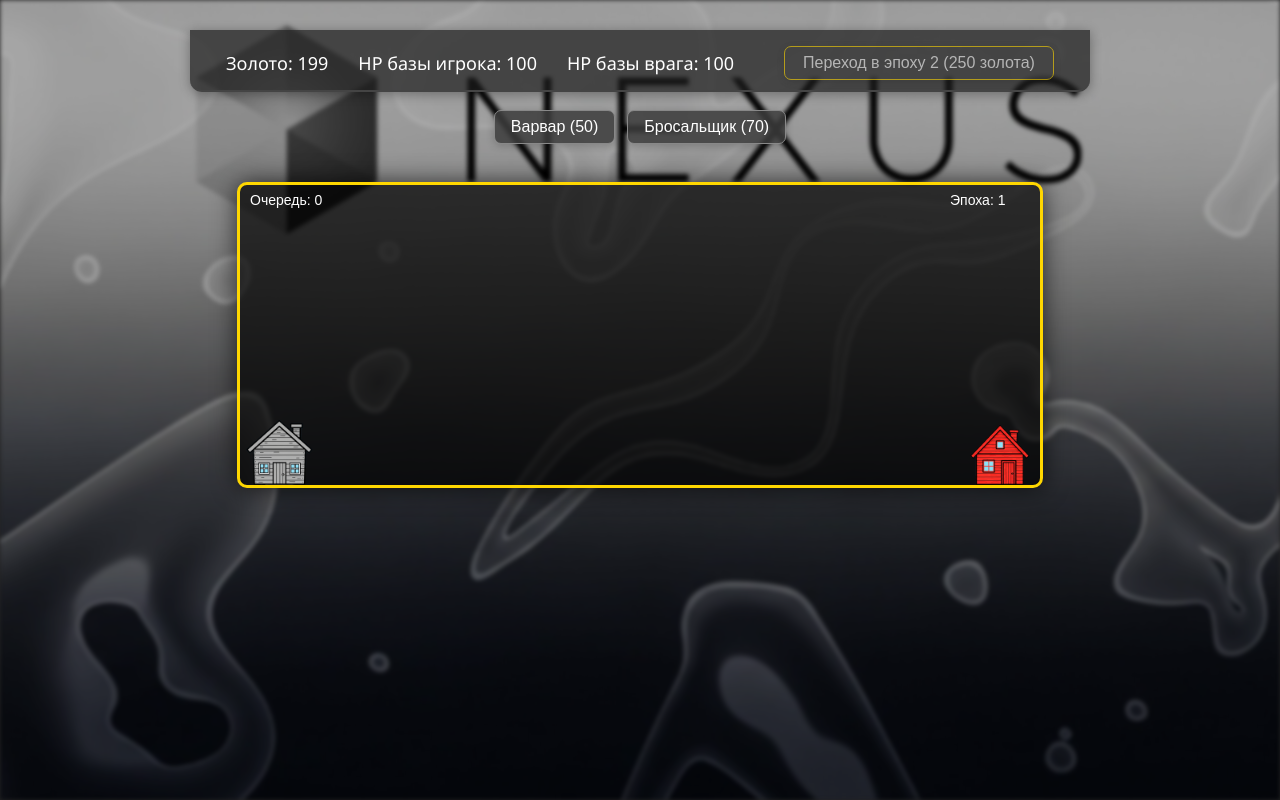
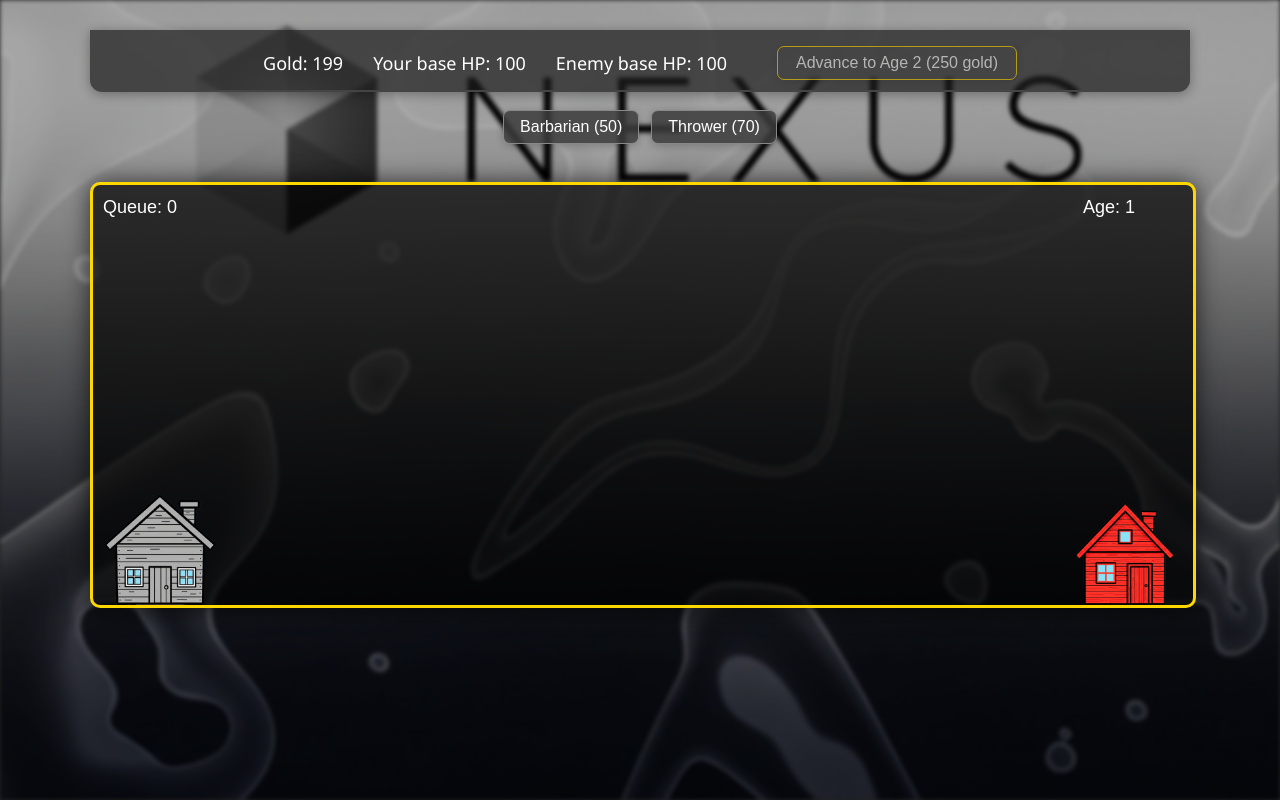
Before and after one commit to holderamb/NexusGame, a plain HTML site: page index.html in a window 1280 px wide. Drawn offline with Linux system fonts and the light colour scheme.

Commit message:
Add files via upload

```diff
--- a/game.js
+++ b/game.js
@@ -38,27 +38,27 @@ const AGE_CONFIG = {
   1: {
     baseHp: 100, upgradeCost: 250,
     units: {
-      'barbarian': { name: 'Варвар', cost: 50, hp: 60, attack: 10, speed: 0.8, range: 1, projectile: null, color: 'sandybrown', imgPathPlayer: 'images/barbarian_player.png', imgPathEnemy: 'images/barbarian_enemy.png', width: 30, height: 50 },
-      'thrower':   { name: 'Бросальщик', cost: 70, hp: 35, attack: 12, speed: 0.6, range: 120, projectile: 'stone', attackSpeed: 1800, color: 'peru', imgPathPlayer: 'images/thrower_player.png', imgPathEnemy: 'images/thrower_enemy.png', width: 30, height: 50 }
+      'barbarian': { name: 'Barbarian', cost: 50, hp: 60, attack: 10, speed: 0.8, range: 1, projectile: null, color: 'sandybrown', imgPathPlayer: 'images/barbarian_player.png', imgPathEnemy: 'images/barbarian_enemy.png', width: 52, height: 85 },
+      'thrower':   { name: 'Thrower', cost: 70, hp: 35, attack: 12, speed: 0.6, range: 120, projectile: 'stone', attackSpeed: 1800, color: 'peru', imgPathPlayer: 'images/thrower_player.png', imgPathEnemy: 'images/thrower_enemy.png', width: 52, height: 85 }
     },
     baseImgPathPlayer: 'images/base_age1_player.png', baseImgPathEnemy: 'images/base_age1_enemy.png'
   },
   2: {
     baseHp: 200, upgradeCost: 500,
     units: {
-      'spearman': { name: 'Копейщик', cost: 80, hp: 50, attack: 18, speed: 0.7, range: 40, projectile: null, color: 'silver', imgPathPlayer: 'images/spearman_player.png', imgPathEnemy: 'images/spearman_enemy.png', width: 35, height: 55 },
-      'swordsman':{ name: 'Мечник', cost: 60, hp: 80, attack: 15, speed: 0.7, range: 1, projectile: null, color: 'lightblue', imgPathPlayer: 'images/swordsman_player.png', imgPathEnemy: 'images/swordsman_enemy.png', width: 30, height: 50 },
-      'archer':   { name: 'Лучник', cost: 70, hp: 45, attack: 15, speed: 0.6, range: 150, projectile: 'arrow', attackSpeed: 1500, color: 'lightgreen', imgPathPlayer: 'images/archer_player.png', imgPathEnemy: 'images/archer_enemy.png', width: 30, height: 50 }
+      'spearman': { name: 'Spearman', cost: 80, hp: 50, attack: 18, speed: 0.7, range: 40, projectile: null, color: 'silver', imgPathPlayer: 'images/spearman_player.png', imgPathEnemy: 'images/spearman_enemy.png', width: 60, height: 94 },
+      'swordsman':{ name: 'Swordsman', cost: 60, hp: 80, attack: 15, speed: 0.7, range: 1, projectile: null, color: 'lightblue', imgPathPlayer: 'images/swordsman_player.png', imgPathEnemy: 'images/swordsman_enemy.png', width: 52, height: 85 },
+      'archer':   { name: 'Archer', cost: 70, hp: 45, attack: 15, speed: 0.6, range: 150, projectile: 'arrow', attackSpeed: 1500, color: 'lightgreen', imgPathPlayer: 'images/archer_player.png', imgPathEnemy: 'images/archer_enemy.png', width: 52, height: 85 }
     },
     baseImgPathPlayer: 'images/base_age2_player.png', baseImgPathEnemy: 'images/base_age2_enemy.png'
   },
   3: {
     baseHp: 300, upgradeCost: Infinity,
     units: {
-      'armored':  { name: 'Броневик', cost: 80, hp: 150, attack: 20, speed: 0.5, range: 1, projectile: null, color: 'dimgray', imgPathPlayer: 'images/armored_player.png', imgPathEnemy: 'images/armored_enemy.png', width: 40, height: 60 },
-      'knifeman': { name: 'Ножевик', cost: 50, hp: 60, attack: 25, speed: 0.9, range: 1, projectile: null, color: 'crimson', imgPathPlayer: 'images/knifeman_player.png', imgPathEnemy: 'images/knifeman_enemy.png', width: 30, height: 50 },
-      'pistoleer':{ name: 'Пистолетчик', cost: 90, hp: 55, attack: 30, speed: 0.7, range: 180, projectile: 'bullet', attackSpeed: 1000, color: 'gold', imgPathPlayer: 'images/pistoleer_player.png', imgPathEnemy: 'images/pistoleer_enemy.png', width: 30, height: 50 },
-      'rifleman': { name: 'Автоматчик', cost: 120, hp: 70, attack: 40, speed: 0.6, range: 200, projectile: 'bullet_burst', attackSpeed: 800, color: 'olive', imgPathPlayer: 'images/rifleman_player.png', imgPathEnemy: 'images/rifleman_enemy.png', width: 30, height: 50 }
+      'armored':  { name: 'Armored', cost: 80, hp: 150, attack: 20, speed: 0.5, range: 1, projectile: null, color: 'dimgray', imgPathPlayer: 'images/armored_player.png', imgPathEnemy: 'images/armored_enemy.png', width: 68, height: 102 },
+      'knifeman': { name: 'Knifeman', cost: 50, hp: 60, attack: 25, speed: 0.9, range: 1, projectile: null, color: 'crimson', imgPathPlayer: 'images/knifeman_player.png', imgPathEnemy: 'images/knifeman_enemy.png', width: 52, height: 85 },
+      'pistoleer':{ name: 'Pistoleer', cost: 90, hp: 55, attack: 30, speed: 0.7, range: 180, projectile: 'bullet', attackSpeed: 1000, color: 'gold', imgPathPlayer: 'images/pistoleer_player.png', imgPathEnemy: 'images/pistoleer_enemy.png', width: 52, height: 85 },
+      'rifleman': { name: 'Rifleman', cost: 120, hp: 70, attack: 40, speed: 0.6, range: 200, projectile: 'bullet_burst', attackSpeed: 800, color: 'olive', imgPathPlayer: 'images/rifleman_player.png', imgPathEnemy: 'images/rifleman_enemy.png', width: 52, height: 85 }
     },
     baseImgPathPlayer: 'images/base_age3_player.png', baseImgPathEnemy: 'images/base_age3_enemy.png'
   }
@@ -112,12 +112,12 @@ async function loadAllGameImages() {
 class Base {
   constructor(x, y, hp, isPlayer) {
     this.x = x;
-    this.y = y - 80;
+    this.y = y - 136; // 80 * 1.7
     this.hp = hp;
     this.maxHp = hp;
     this.isPlayer = isPlayer;
-    this.width = 80;
-    this.height = 80;
+    this.width = 136; // 80 * 1.7
+    this.height = 136; // 80 * 1.7
     this.age = isPlayer ? currentAge : enemyCurrentAge;
     this.imgPath = isPlayer ? AGE_CONFIG[this.age].baseImgPathPlayer : AGE_CONFIG[this.age].baseImgPathEnemy;
     this.image = images[this.imgPath];
@@ -136,9 +136,9 @@ class Base {
       ctx.fillRect(this.x, this.y, this.width, this.height);
     }
     ctx.fillStyle = '#fff';
-    ctx.font = '14px Arial';
+    ctx.font = '18px Arial';
     ctx.textAlign = 'center';
-    ctx.fillText(`${this.hp} / ${this.maxHp}`, this.x + this.width/2, this.y + this.height + 16);
+    ctx.fillText(`${this.hp} / ${this.maxHp}`, this.x + this.width/2, this.y + this.height + 20);
   }
 }
 class Unit {
@@ -167,10 +167,28 @@ class Unit {
     this.isAttackingBase = false;
   }
   draw() {
-    if (this.image) ctx.drawImage(this.image, this.x, this.y - this.height, this.width, this.height);
-    else {
-      ctx.fillStyle = this.color;
-      ctx.fillRect(this.x, this.y - this.height, this.width, this.height);
+    if (this.image) {
+      if (!this.isPlayer) {
+        ctx.save();
+        ctx.translate(this.x + this.width / 2, this.y - this.height / 2);
+        ctx.scale(-1, 1);
+        ctx.drawImage(this.image, -this.width / 2, -this.height / 2, this.width, this.height);
+        ctx.restore();
+      } else {
+        ctx.drawImage(this.image, this.x, this.y - this.height, this.width, this.height);
+      }
+    } else {
+      if (!this.isPlayer) {
+        ctx.save();
+        ctx.translate(this.x + this.width / 2, this.y - this.height / 2);
+        ctx.scale(-1, 1);
+        ctx.fillStyle = this.color;
+        ctx.fillRect(-this.width / 2, -this.height / 2, this.width, this.height);
+        ctx.restore();
+      } else {
+        ctx.fillStyle = this.color;
+        ctx.fillRect(this.x, this.y - this.height, this.width, this.height);
+      }
     }
     ctx.fillStyle = '#fff';
     ctx.font = '12px Arial';
@@ -235,7 +253,7 @@ function updateUnitButtons() {
 }
 function updateAgeUpButtonText() {
   if (currentAge < MAX_AGE) {
-    ageUpButtonElement.textContent = `Переход в эпоху ${currentAge+1} (${AGE_CONFIG[currentAge].upgradeCost} золота)`;
+    ageUpButtonElement.textContent = `Advance to Age ${currentAge+1} (${AGE_CONFIG[currentAge].upgradeCost} gold)`;
     if (gold < AGE_CONFIG[currentAge].upgradeCost) {
       ageUpButtonElement.style.opacity = '0.6';
       ageUpButtonElement.style.cursor = 'not-allowed';
@@ -244,20 +262,18 @@ function updateAgeUpButtonText() {
       ageUpButtonElement.style.cursor = 'pointer';
     }
   } else {
-    ageUpButtonElement.textContent = 'Максимальная эпоха';
+    ageUpButtonElement.textContent = 'Max Age Reached';
     ageUpButtonElement.style.opacity = '0.6';
     ageUpButtonElement.style.cursor = 'not-allowed';
   }
 }
 function setupAgeUpButton() {
   ageUpButtonElement.disabled = false;
-  console.log('setupAgeUpButton called, element:', ageUpButtonElement);
   if (!ageUpButtonElement) {
-    alert('Кнопка перехода эпохи (id="ageUpButton") не найдена в DOM!');
+    alert('Age up button (id="ageUpButton") not found in DOM!');
     return;
   }
   ageUpButtonElement.onclick = () => {
-    console.log('Кнопка перехода эпохи нажата, gold:', gold, 'currentAge:', currentAge);
     if (currentAge < MAX_AGE && gold >= AGE_CONFIG[currentAge].upgradeCost) {
       gold -= AGE_CONFIG[currentAge].upgradeCost;
       currentAge++;
@@ -275,7 +291,7 @@ function setupAgeUpButton() {
         }
       }
     } else if (currentAge < MAX_AGE && gold < AGE_CONFIG[currentAge].upgradeCost) {
-      alert('Недостаточно золота для перехода в новую эпоху!');
+      alert('Not enough gold to advance to the next age!');
     }
   };
   updateAgeUpButtonText();
@@ -286,7 +302,7 @@ function addUnitToPlayerQueue(typeKey) {
     gold -= unitData.cost;
     playerSpawnQueue.push(typeKey);
   } else {
-    alert('Недостаточно золота для найма!');
+    alert('Not enough gold to hire!');
   }
 }
 function isSpawnPointClear(spawnX, unitWidth, existingUnits) {
@@ -472,15 +488,12 @@ function render() {
   projectiles.forEach(p => p.draw());
   // Draw units
   [...playerUnits, ...enemyUnits].forEach(u => u.draw());
-  // Draw projectiles
-  console.log('Projectiles count:', projectiles.length, projectiles);
-
   // UI overlays
   ctx.fillStyle = 'white';
-  ctx.font = '14px Arial';
+  ctx.font = '18px Arial';
   ctx.textAlign = 'left';
-  ctx.fillText('Очередь: ' + playerSpawnQueue.length, 10, 20);
-  ctx.fillText(`Эпоха: ${currentAge}`, canvas.width - 90, 20);
+  ctx.fillText('Queue: ' + playerSpawnQueue.length, 10, 28);
+  ctx.fillText(`Age: ${currentAge}`, canvas.width - 110, 28);
   if (gameIsOver) {
     ctx.fillStyle = playerWon ? '#4f4' : '#f44';
     ctx.font = '32px Arial';
@@ -491,7 +504,10 @@ function render() {
 function gameOver(playerWin) {
   gameIsOver = true;
   playerWon = playerWin;
-  gameOverMessage = playerWin ? 'Победа!' : 'Поражение!';
+  gameOverMessage = playerWin ? 'Victory!' : 'Defeat!';
+  // Показываем кнопку Play Again
+  const replayBtn = document.getElementById('replayButton');
+  if (replayBtn) replayBtn.style.display = 'block';
 }
 let lastTime = 0;
 function gameLoop(ts) {
@@ -511,7 +527,6 @@ function gameLoop(ts) {
   requestAnimationFrame(gameLoop);
 }
 async function initGame() {
-  console.log('HTML:', document.body.innerHTML);
   canvas = document.getElementById('gameCanvas');
   ctx = canvas.getContext('2d');
   goldDisplay = document.getElementById('goldDisplay');
@@ -519,12 +534,15 @@ async function initGame() {
   enemyBaseHpDisplay = document.getElementById('enemyBaseHpDisplay');
   unitButtonsContainer = document.getElementById('unit-buttons-container');
   ageUpButtonElement = document.getElementById('ageUpButton');
+  // Скрываем кнопку Play Again при старте
+  const replayBtn = document.getElementById('replayButton');
+  if (replayBtn) replayBtn.style.display = 'none';
   ctx.clearRect(0, 0, canvas.width, canvas.height);
-  ctx.fillStyle = 'white'; ctx.font = '20px Arial'; ctx.textAlign = 'center';
-  ctx.fillText('Загрузка игры...', canvas.width/2, canvas.height/2);
+  ctx.fillStyle = 'white'; ctx.font = '24px Arial'; ctx.textAlign = 'center';
+  ctx.fillText('Loading game...', canvas.width/2, canvas.height/2);
   await loadAllGameImages();
   playerBase = new Base(0, canvas.height, AGE_CONFIG[currentAge].baseHp, true);
-  enemyBase = new Base(canvas.width - 80, canvas.height, AGE_CONFIG[enemyCurrentAge].baseHp, false);
+  enemyBase = new Base(canvas.width - 136, canvas.height, AGE_CONFIG[enemyCurrentAge].baseHp, false);
   updateUnitButtons();
   setupAgeUpButton();
   unitButtonsContainer.addEventListener('click', (event) => {
@@ -533,6 +551,12 @@ async function initGame() {
       addUnitToPlayerQueue(unitTypeKey);
     }
   });
+  // Обработчик для Play Again
+  if (replayBtn) {
+    replayBtn.onclick = () => {
+      location.reload();
+    };
+  }
   requestAnimationFrame(gameLoop);
 }
 if (document.readyState === 'loading') {
--- a/index.html
+++ b/index.html
@@ -10,13 +10,14 @@
   <div id="main-bg"></div>
   <div id="main-wrapper">
     <div id="ui-panel">
-      <span>Золото: <span id="goldDisplay">0</span></span>
-      <span>HP базы игрока: <span id="playerBaseHpDisplay">0</span></span>
-      <span>HP базы врага: <span id="enemyBaseHpDisplay">0</span></span>
-      <button id="ageUpButton">Переход в эпоху 2 (250 золота)</button>
+      <span>Gold: <span id="goldDisplay">0</span></span>
+      <span>Your base HP: <span id="playerBaseHpDisplay">0</span></span>
+      <span>Enemy base HP: <span id="enemyBaseHpDisplay">0</span></span>
+      <button id="ageUpButton">Advance to Age 2 (250 gold)</button>
     </div>
     <div id="unit-buttons-container"></div>
-    <canvas id="gameCanvas" width="800" height="300"></canvas>
+    <canvas id="gameCanvas" width="1100" height="420"></canvas>
+    <button id="replayButton" style="display:none;font-size:20px;padding:10px 32px;background:#ffd700;color:#222;border-radius:8px;border:2px solid #444;box-shadow:0 2px 8px #0003;cursor:pointer;position:absolute;left:50%;top:50%;transform:translate(-50%,-50%);z-index:10;">Play Again</button>
   </div>
   <script src="game.js"></script>
 </body>
--- a/style.css
+++ b/style.css
@@ -16,7 +16,7 @@ body {
   #main-wrapper {
     position: relative;
     z-index: 2;
-    max-width: 900px;
+    max-width: 1100px;
     margin: 0 auto;
     display: flex;
     flex-direction: column;
@@ -26,7 +26,7 @@ body {
   }
   #ui-panel {
     width: 100%;
-    max-width: 900px;
+    max-width: 1100px;
     display: flex;
     gap: 30px;
     justify-content: center;
@@ -42,7 +42,7 @@ body {
   }
   #unit-buttons-container {
     width: 100%;
-    max-width: 900px;
+    max-width: 1100px;
     display: flex;
     gap: 12px;
     justify-content: center;
```
